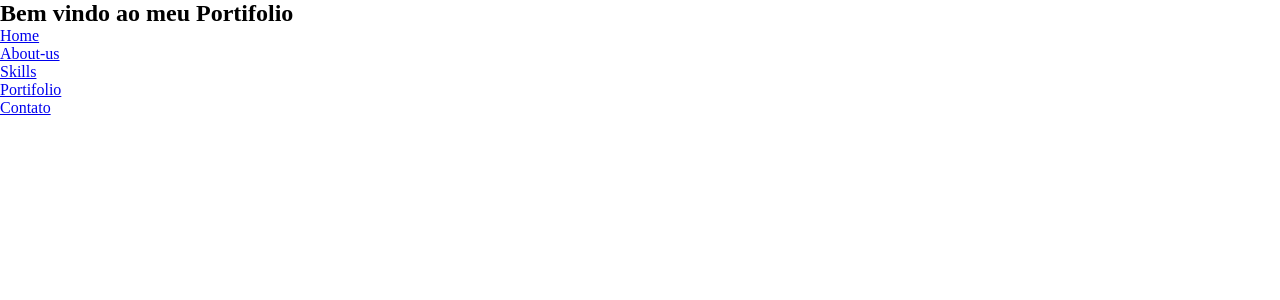
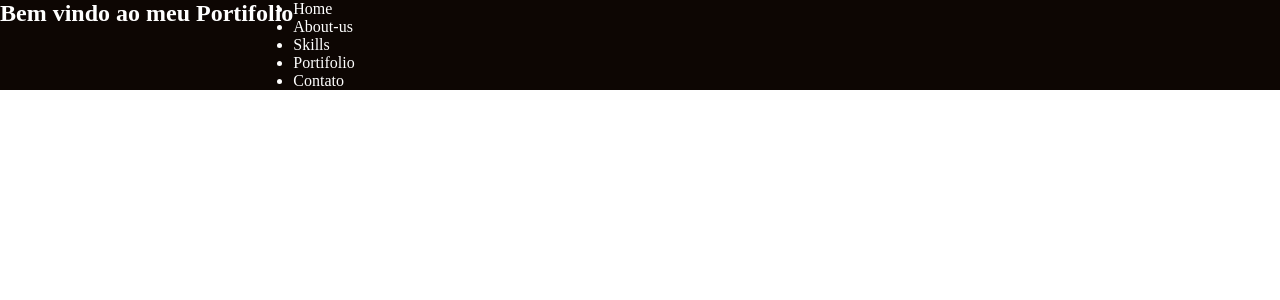
Before and after one commit to Brunoake/new-portifolio, a React (Vite) app in the folder new-portifolio/: page / in a window 1280 px wide. Shown: the top 300 px of the page. Built offline with nearby package versions, Linux system fonts and the light colour scheme; a web font is replaced by a local one.

Commit message:
Update Header.css

```diff
--- a/new-portifolio/src/components/Header.css
+++ b/new-portifolio/src/components/Header.css
@@ -0,0 +1,11 @@
+.container{
+display: flex;
+flex-direction: row;
+background-color: #0D0603;
+color: #fff;
+}
+
+nav ul > li> a{
+text-decoration: none;
+color: #fff;
+}
```
